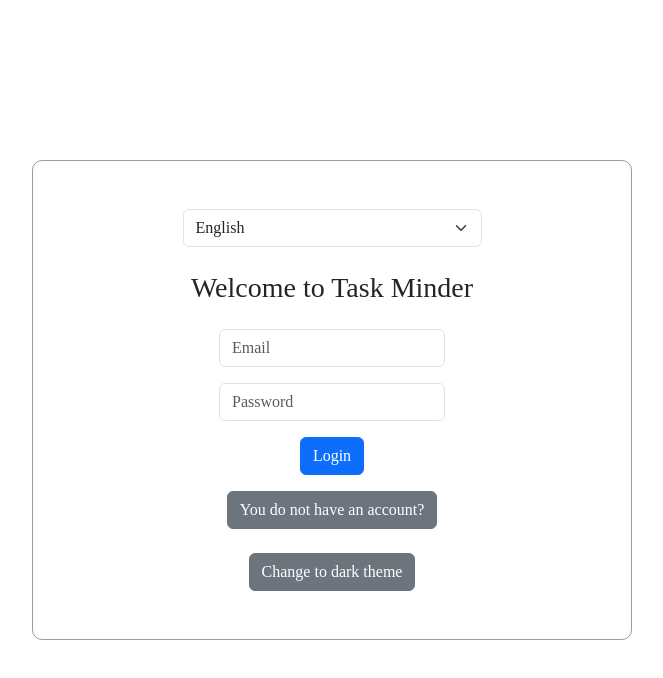
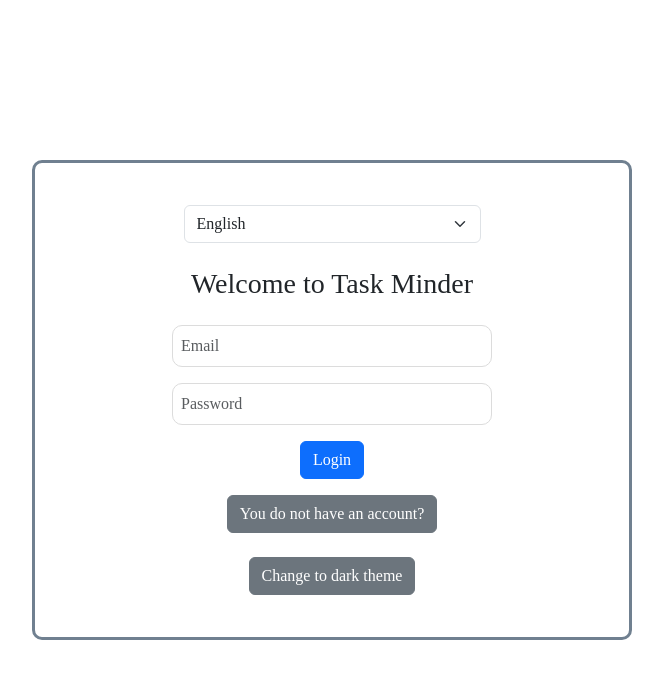
Before and after one commit to FrancoExeqGarcia/TPIToDoAppLC3, a React (Create React App) app: page /login in a window 1280 px wide. Shown: the top 678 px of the page, without its empty margins (308-971 px from the left). Built offline with nearby package versions, Linux system fonts and the light colour scheme; a web font is replaced by a local one.

Commit message:
style changes

```diff
--- a/package.json
+++ b/package.json
@@ -12,6 +12,7 @@
     "react-dom": "^18.2.0",
     "react-router-dom": "^6.18.0",
     "react-scripts": "5.0.1",
+    "react-toastify": "^9.1.3",
     "web-vitals": "^2.1.4"
   },
   "scripts": {
--- a/src/Components/dashboard/Dashboard.js
+++ b/src/Components/dashboard/Dashboard.js
@@ -1,4 +1,3 @@
-// Dashboard.jsx
 import React, { useContext } from "react";
 import { Button, Col, Container, Navbar, Row } from "react-bootstrap";
 import { useNavigate } from "react-router";
--- a/src/Components/logIn/LogIn.js
+++ b/src/Components/logIn/LogIn.js
@@ -5,11 +5,11 @@ import { AuthenticationContext } from "../services/authenticationContext/authent
 import ToggleTheme from "../ui/toggleTheme/ToggleTheme";
 import ComboLanguage from "../ui/comboLanguage/ComboLanguaje";
 import { TranslateContext } from "../../services/translationContext/translation.context";
-import { ThemeContext } from "../services/themeContext/theme.context"; // Importa ThemeContext
+import { ThemeContext } from "../services/themeContext/theme.context";
 import useTranslation from "../../custom/useTranslation/useTranslation";
 
 const Login = ({ onLoggedIn }) => {
-  const { theme } = useContext(ThemeContext); // Usa ThemeContext para obtener el tema
+  const { theme } = useContext(ThemeContext);
   const [email, setEmail] = useState("");
   const [password, setPassword] = useState("");
 
@@ -102,7 +102,7 @@ const Login = ({ onLoggedIn }) => {
         >
           {translate("register_new_user")}
         </button>
-        <br/>
+        <br />
 
         <ToggleTheme />
       </div>
--- a/src/Components/logIn/Login.css
+++ b/src/Components/logIn/Login.css
@@ -7,7 +7,7 @@
 }
 
 .login-box {
-  border: 1px solid rgba(0, 0, 0, 0.384);
+  border: 3px solid slategray;
   border-radius: 10px;
   width: 600px;
   height: 480px;
@@ -25,11 +25,11 @@
   margin-bottom: 20px;
 }
 
-.input-control {
+.form-control {
   font: inherit;
   padding: 0.5rem;
-  border-radius: 6px;
-  border: 1px solid #ccc;
+  border-radius: 10px;
+  border: 1px solid gainsboro;
   width: 20rem;
   max-width: 100%;
 }
--- a/src/Components/navBar/NavBar.js
+++ b/src/Components/navBar/NavBar.js
@@ -3,10 +3,10 @@ import Container from "react-bootstrap/Container";
 import Navbar from "react-bootstrap/Navbar";
 import Button from "react-bootstrap/Button";
 
-
 import ComboLanguage from "../ui/comboLanguage/ComboLanguaje";
 import { TranslateContext } from "../../services/translationContext/translation.context";
 import useTranslation from "../../custom/useTranslation/useTranslation";
+import ToggleTheme from "../ui/toggleTheme/ToggleTheme";
 
 function NavBar() {
   const translate = useTranslation();
@@ -21,12 +21,12 @@ function NavBar() {
             {}
             <li className="nav-item">
               <Button variant="secondary" href="/iniciar-sesion">
-              {translate("login")}
+                {translate("login")}
               </Button>
             </li>
             <li className="nav-item">
               <Button variant="success" href="/registrarse">
-              {translate("register")}
+                {translate("register")}
               </Button>
             </li>
           </ul>
--- a/src/Components/todoCard/TodoCard.js
+++ b/src/Components/todoCard/TodoCard.js
@@ -1,8 +1,7 @@
-
 import React from "react";
 import { Card, Button, Form } from "react-bootstrap";
 
-import { TranslateContext } from "../../services/translationContext/translation.context";
+//import { TranslateContext } from "../../services/translationContext/translation.context";
 import useTranslation from "../../custom/useTranslation/useTranslation";
 
 function TodoCard({ task, onDeleteTask, onEditTask, onMarkAsCompleted }) {
@@ -20,11 +19,16 @@ function TodoCard({ task, onDeleteTask, onEditTask, onMarkAsCompleted }) {
   };
 
   return (
-    <Card bg="dark" key="dark" text="light">
+    <Card bg="success" key="dark" text="light">
       <Card.Body>
         <Card.Title>{task.name}</Card.Title>
-        <Card.Text>{translate("start_date")}: {new Date(task.startDate).toLocaleDateString()}</Card.Text>
-        <Card.Text>{translate("end_date")}: {new Date(task.endDate).toLocaleDateString()}</Card.Text>
+        <Card.Text>
+          {translate("start_date")}:{" "}
+          {new Date(task.startDate).toLocaleDateString()}
+        </Card.Text>
+        <Card.Text>
+          {translate("end_date")}: {new Date(task.endDate).toLocaleDateString()}
+        </Card.Text>
         <Form.Check
           type="checkbox"
           label="Completada"
```
Also changed, not shown: src/Components/logOut/LogOut.js (deleted, +0 -13 lines), 1 other file (tests, documents, lock files or other folders).
